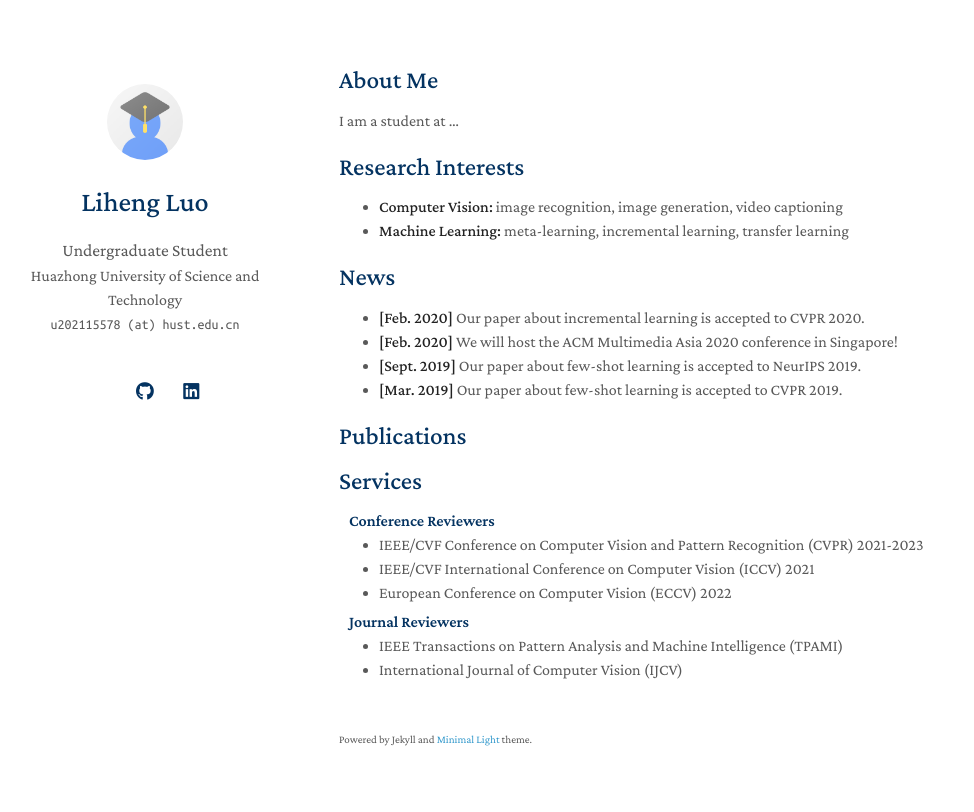
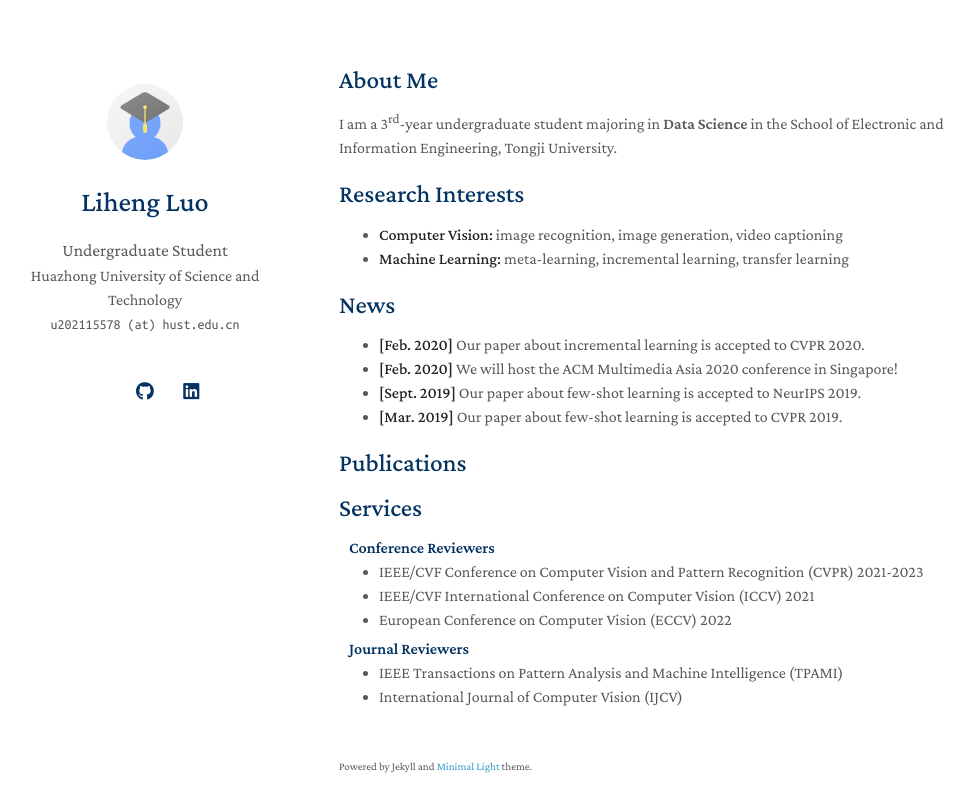
Before and after one commit to FFoul/lihengluo.github.io, a Jekyll site: the page built from index.md, in a window 1280 px wide. Shown: the top 812 px of the page, without its empty margins (131-1105 px from the left). Built offline with Jekyll 4.4.1, drawn with Linux system fonts in a browser that asks for light colours; a style sheet for code colours, icons or effects is not loaded; our own code applies the rules of GitHub Pages for plain Markdown files.

Commit message:
init commit.

```diff
--- a/index.md
+++ b/index.md
@@ -4,7 +4,8 @@ layout: homepage
 
 ## About Me
 
-I am a  student at ...
+<p>I am a 3<sup>rd</sup>-year undergraduate student majoring in <b>Data Science</b> in the School of Electronic and Information
+Engineering, Tongji University.</p>
 
 ## Research Interests
 
```
